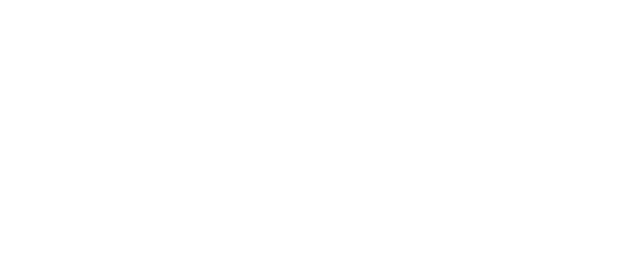
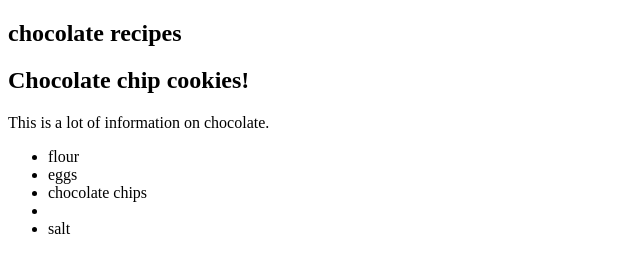
Before and after one commit to kcassidy09/designs_basics, a plain HTML site: page index.html in a window 1280 px wide. Shown: the whole page, without its empty margins (0-640 px from the left). Drawn offline with Linux system fonts and the light colour scheme.

Commit message:
started lists of ingredients

```diff
--- a/index.html
+++ b/index.html
@@ -6,6 +6,21 @@
     <body>
     <main class="container">
       <header>
+        <h2> chocolate recipes </h2>
+      </header>
+      <section>
+        <header>
+          <h2> Chocolate chip cookies! </h2>
+        </header>
+        <p> This is a lot of information on chocolate. </p>
+        <ul>
+          <li>flour </li>
+          <li> eggs </li>
+          <li> chocolate chips <li>
+          <li> salt</li>
+        </ul>
 
+      </section>
+      </main>
     </body>
 </html>
```
